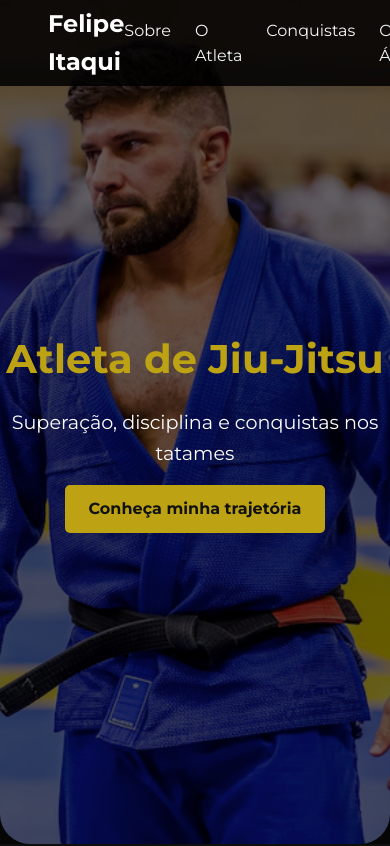
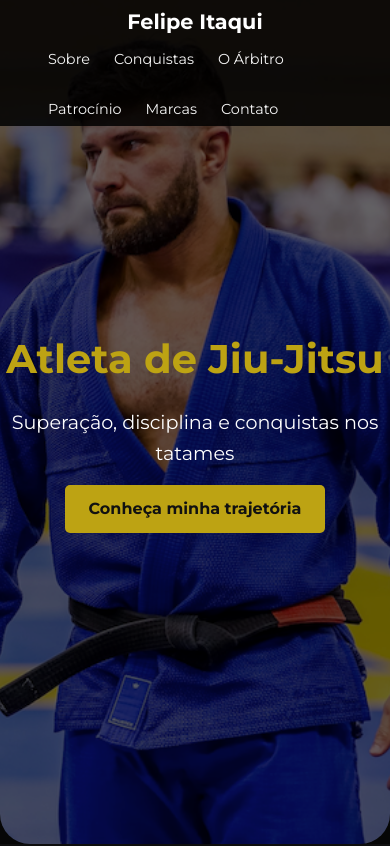
Before and after one commit to xmacedo/felipeitaqui, a plain HTML site: page index.html in a window 390 px wide. Shown: the top 846 px of the page. Drawn offline with Linux system fonts and the light colour scheme.

Commit message:
melhor visualização para disp moveis

```diff
--- a/index.html
+++ b/index.html
@@ -15,7 +15,6 @@
         <h1>Felipe Itaqui</h1>
         <ul>
             <li><a href="#sobre">Sobre</a></li>
-            <li><a href="#atleta">O Atleta</a></li>
             <li><a href="#conquistas">Conquistas</a></li>
             <li><a href="#arbitro">O Árbitro</a></li>
             <li><a href="#patrocinio">Patrocínio</a></li>
--- a/style.css
+++ b/style.css
@@ -10,6 +10,29 @@ body {
   background: #111;
   color: #f5f5f5;
   line-height: 1.6;
+}
+
+/* Navbar em telas pequenas */
+@media (max-width: 768px) {
+  .navbar {
+    flex-direction: column; /* empilha o logo e o menu */
+    align-items: flex-start;
+    padding: 0.5rem 1rem;
+  }
+
+  .navbar h1 {
+    font-size: 1.3rem;
+    margin-bottom: 0.5rem;
+  }
+
+  .navbar ul {
+    flex-wrap: wrap; /* quebra os itens em mais de uma linha */
+    gap: 0.8rem;
+  }
+
+  .navbar a {
+    font-size: 0.9rem;
+  }
 }
 
 /* Navbar */
```
